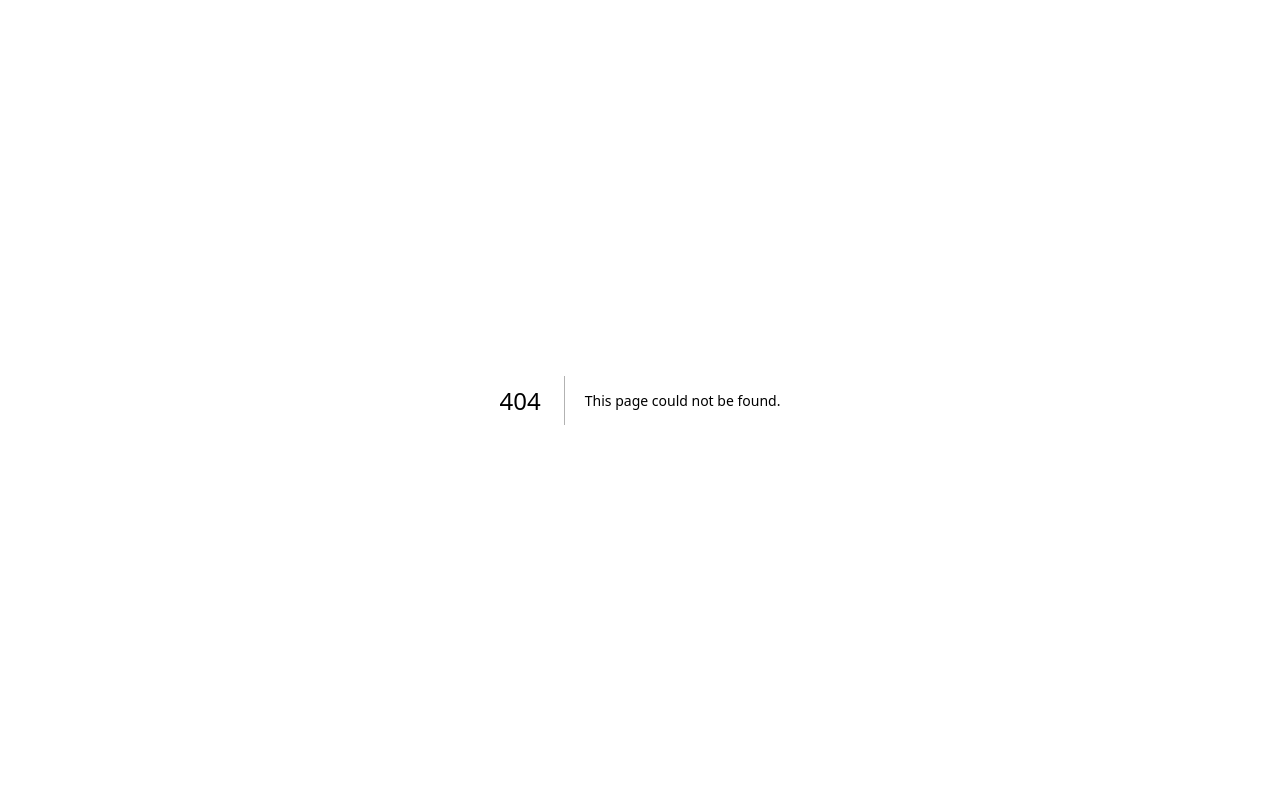
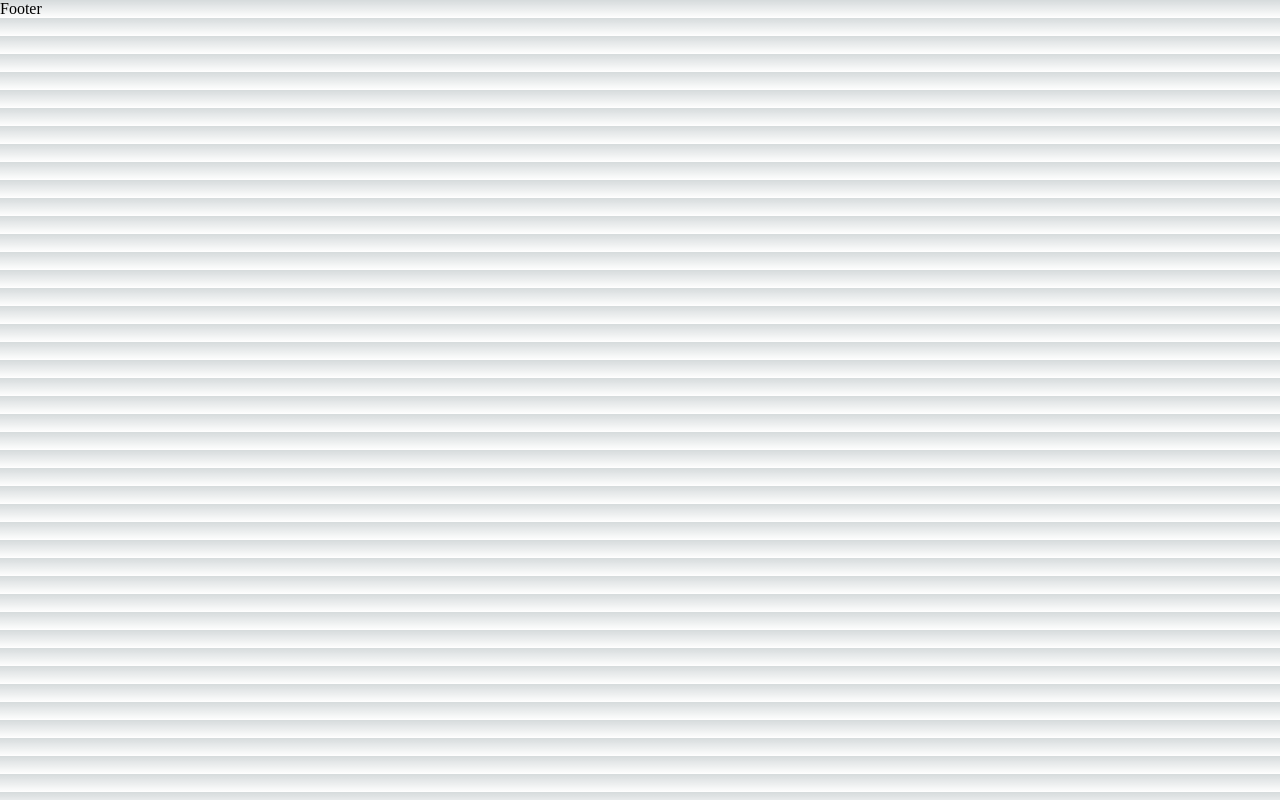
Before and after one commit to Aluonam/architecture-web, a Next.js app: page /HOME/Components/footer/Footer in a window 1280 px wide. Before the commit this address had no page. Built offline with nearby package versions, Linux system fonts and the light colour scheme.

Commit message:
feat: create and import component Footer

```diff
--- /dev/null
+++ b/pages/HOME/Components/footer/Footer.jsx
@@ -0,0 +1,9 @@
+import React from 'react'
+
+const Footer = () => {
+  return (
+    <div>Footer</div>
+  )
+}
+
+export default Footer
--- a/pages/HOME/ScreenHome.jsx
+++ b/pages/HOME/ScreenHome.jsx
@@ -1,12 +1,14 @@
 import React from 'react'
 import style from './ScreenHome.module.css'
 import Header from './Components/header/Header'
+import Footer from './Components/footer/Footer'
 
 const ScreenHome = () => {
   return (
     <>
     <Header></Header>
     <Body></Body>
+    <Footer></Footer>
     </>
   )
 }
```
